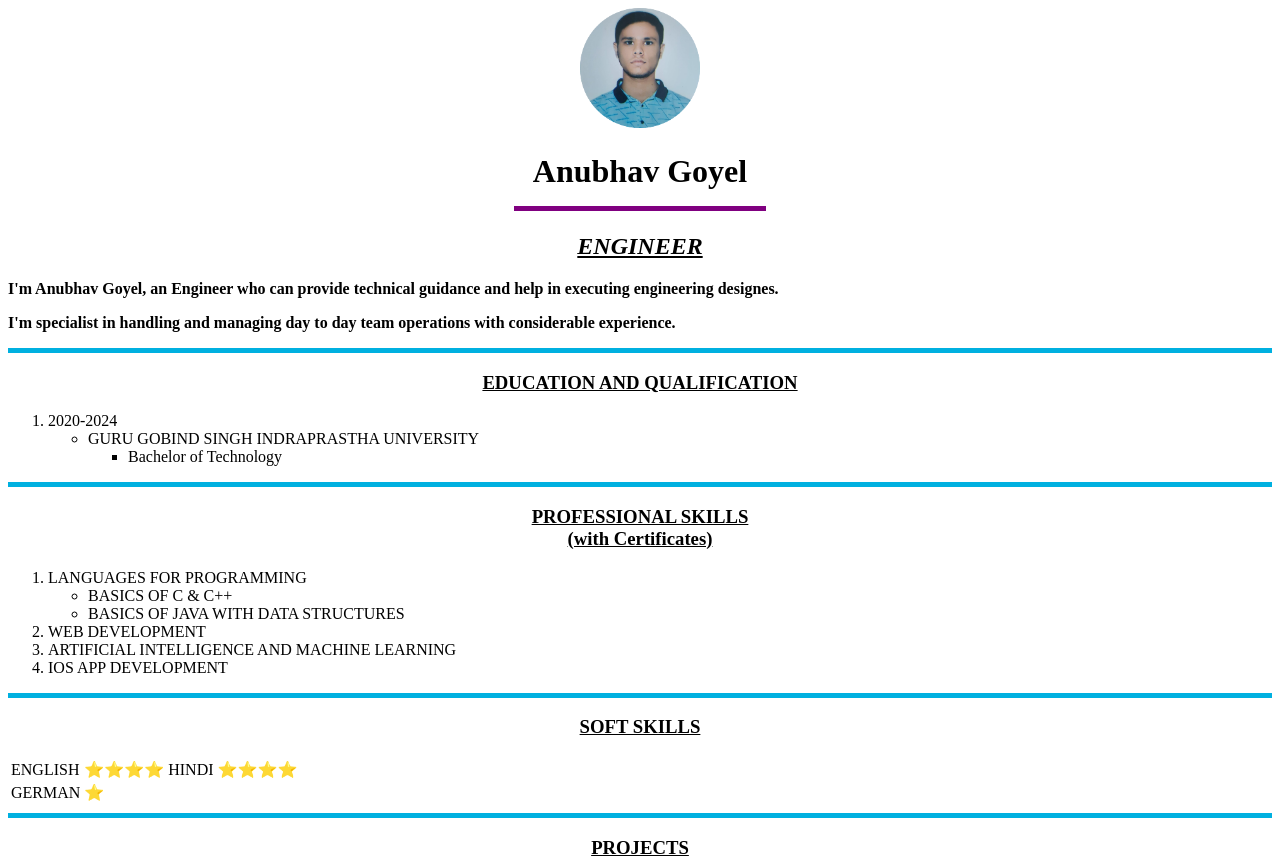
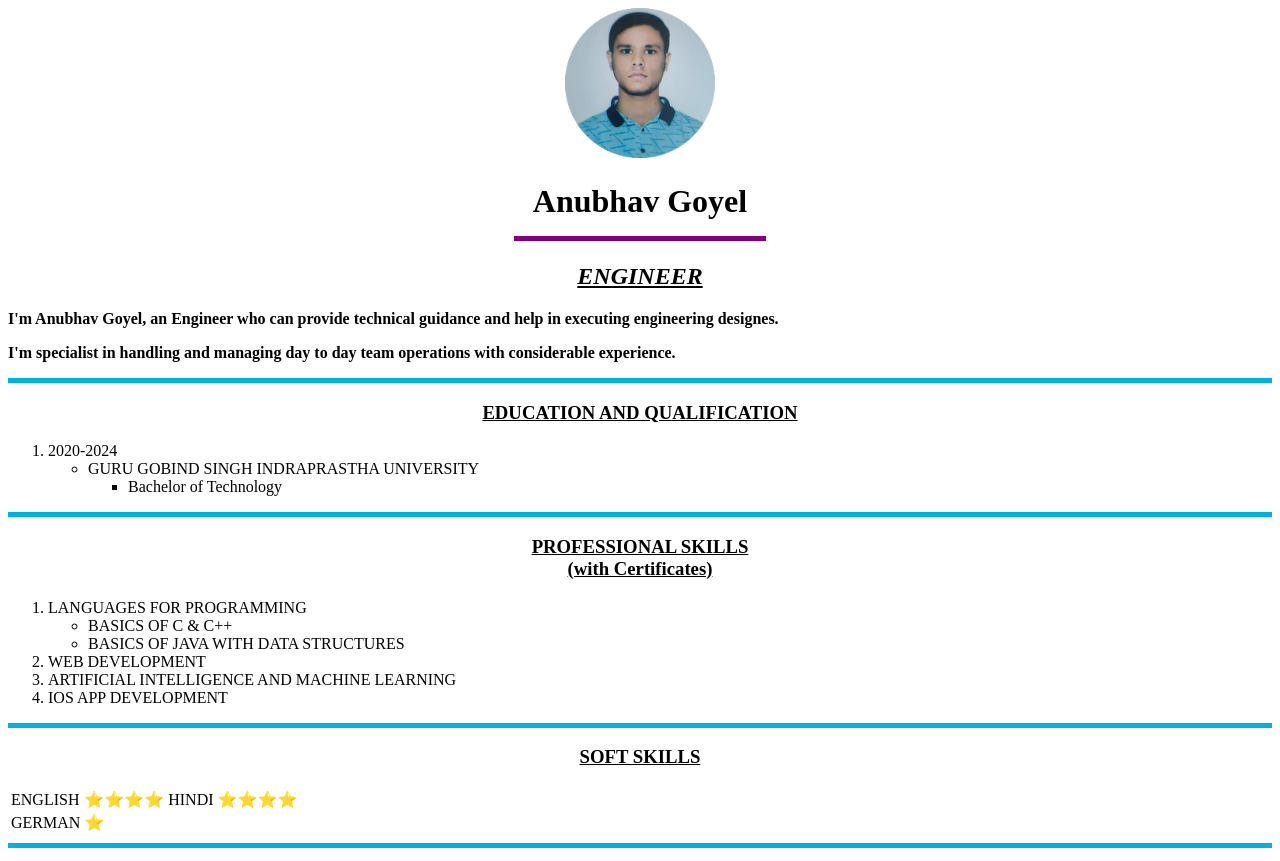
Before and after one commit to 022Experiencer/cv, a plain HTML site: page index.html in a window 1280 px wide. Shown: the top 861 px of the page. Drawn offline with Linux system fonts and the light colour scheme.

Commit message:
Updated size of photograph

```diff
--- a/index.html
+++ b/index.html
@@ -7,7 +7,7 @@
 </head>
 
 <body>
-  <center><img src="Anubhav circle.png" height="120px">
+  <center><img src="Anubhav circle.png" height="150px">
     <h1>Anubhav Goyel
       <hr size="5" color="purple" width="250">
     </h1>
```
